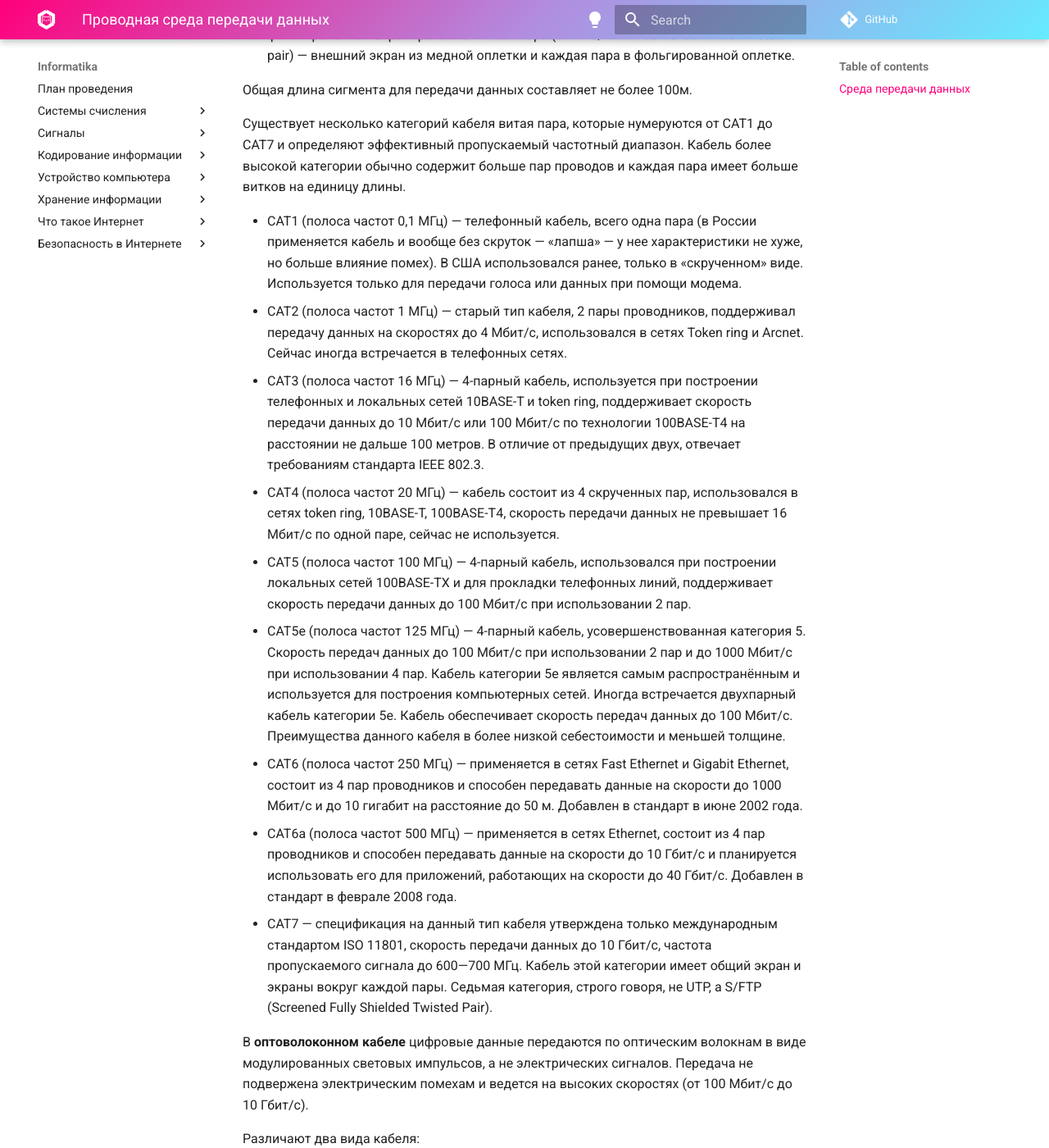
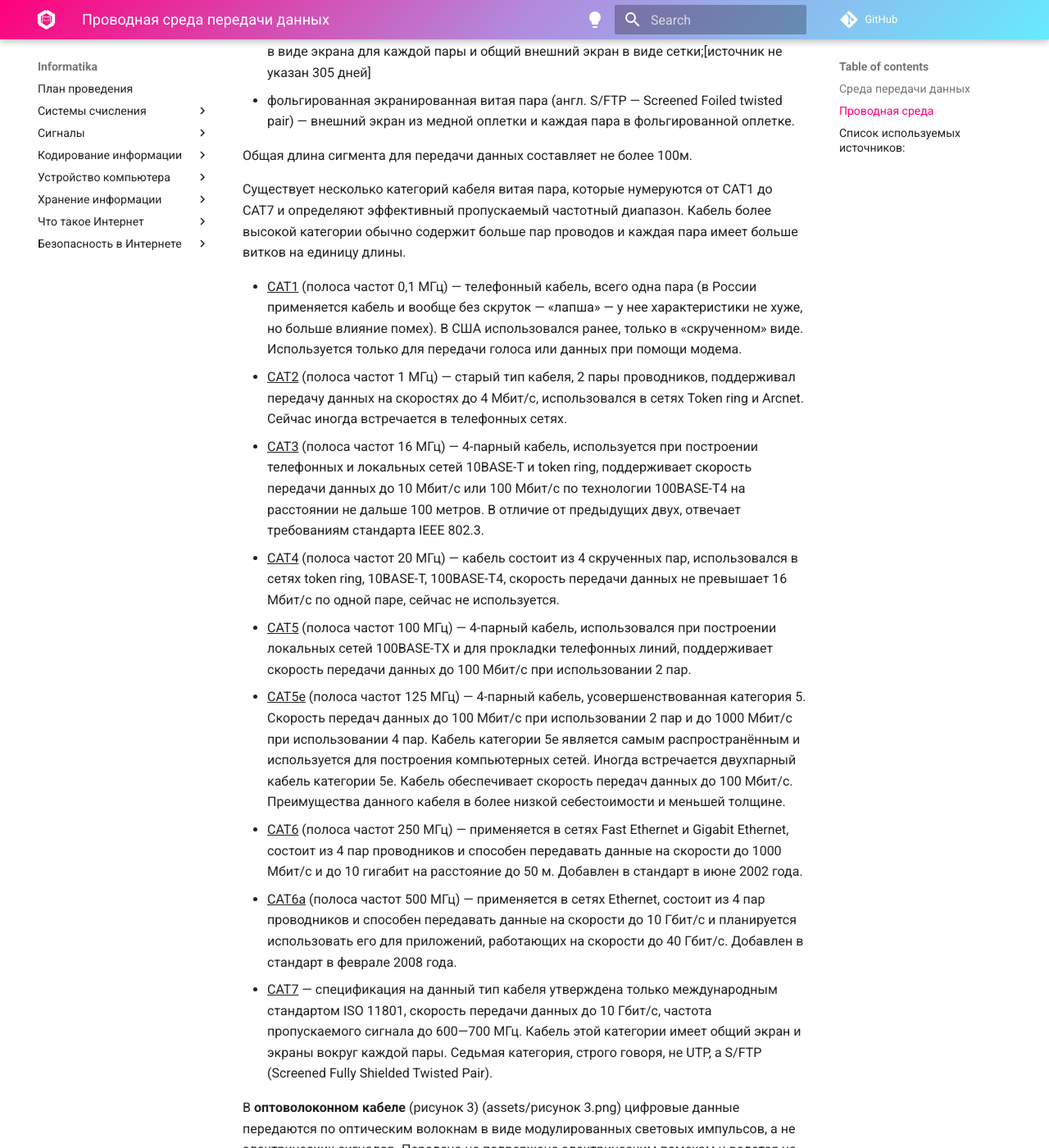
Before and after one commit to chabErch/Informatika, an MkDocs documentation site: the page built from docs/Основные блоки и устройство компьютера/Проводная среда передачи данных.md, in a window 1280 px wide and 1400 px high, scrolled down 1511 px. Shown: the whole window at 82% size. Built offline with MkDocs 1.6.1 and Material for MkDocs 9.7.7, drawn with Linux system fonts in a browser that asks for light colours; comment, search, counter and statistics services are not loaded; some of the changed text lies outside the part shown.

Commit message:
Update Проводная среда передачи данных.md

```diff
--- a/docs/Основные блоки и устройство компьютера/Проводная среда передачи данных.md
+++ b/docs/Основные блоки и устройство компьютера/Проводная среда передачи данных.md
@@ -1,8 +1,8 @@
 # Проводная среда передачи данных
 
-### Среда передачи данных
+## Среда передачи данных
 
-***Cреда передачи***— физическая субстанция, по которой происходит передача электрических, электромеханических, оптических, радиосигналов, использующихся для переноса той или иной информации. Среда передачи может быть естественной или искусственной.
+***Cреда передачи*** — физическая субстанция, по которой происходит передача  электрических, электромеханических, оптических, радиосигналов, использующихся для переноса той или иной информации. Среда передачи может быть естественной или искусственной.
 
 Выделяют следующие среды передачи:
 
@@ -11,19 +11,21 @@
 
 В качестве среды передачи сигналов между рабочими станциями зачастую используется <u>проводная среда</u>.
 
+## Проводная среда
+
 Наиболее распространенные:
 
 - коаксиальный кабель;
 - оптоволоконный кабель;
 - витая пара.
 
-***Коаксиальный кабель*** (коаксиальная пара) — электрический кабель, состоящий из расположенных соосно центрального проводника и экрана и служащий для передачи высокочастотных сигналов (рисунок 1).
+***Коаксиальный кабель*** (коаксиальная пара) — электрический кабель, состоящий из расположенных соосно центрального проводника и экрана и служащий для передачи высокочастотных сигналов (рисунок 1) (assets/рисунок 1.png).
 
 Электрические сигналы передаются по центральной жиле, которая изоляцией отделяется от металлической оплетки и защищает сигналы от внешних электромагнитных шумов и внешних электрических наводок.
 
 Данный тип кабеля практически не используется.
 
-***Витая пара*** — вид кабеля связи, представляет собой одну или несколько пар изолированных проводников, скрученных между собой (с небольшим числом витков на единицу длины), покрытых пластиковой оболочкой (рисунок 2).
+***Витая пара*** — вид кабеля связи, представляет собой одну или несколько пар изолированных проводников, скрученных между собой (с небольшим числом витков на единицу длины), покрытых пластиковой оболочкой (рисунок 2) (assets/рисунок 2.png).
 
 Свивание проводников производится с целью повышения степени связи между собой проводников одной пары (электромагнитная помеха одинаково влияет на оба провода пары) и последующего уменьшения электромагнитных помех от внешних источников, а также взаимных наводок при передаче дифференциальных сигналов. Для снижения связи отдельных пар кабеля (периодического сближения проводников различных пар) в кабелях UTP категории 5 и выше провода пары свиваются с различным шагом. Витая пара — один из компонентов современных структурированных кабельных систем. Используется в телекоммуникациях и в компьютерных сетях в качестве физической среды передачи сигнала во многих технологиях, таких как Ethernet, Arcnet и Token ring. В настоящее время, благодаря своей дешевизне и лёгкости в монтаже, является самым распространённым решением для построения проводных (кабельных) локальных сетей.
 
@@ -38,17 +40,17 @@
 
 Существует несколько категорий кабеля витая пара, которые нумеруются от CAT1 до CAT7 и определяют эффективный пропускаемый частотный диапазон. Кабель более высокой категории обычно содержит больше пар проводов и каждая пара имеет больше витков на единицу длины.
 
-- CAT1 (полоса частот 0,1 МГц) — телефонный кабель, всего одна пара (в России применяется кабель и вообще без скруток — «лапша» — у нее характеристики не хуже, но больше влияние помех). В США использовался ранее, только в «скрученном» виде. Используется только для передачи голоса или данных при помощи модема.
-- CAT2 (полоса частот 1 МГц) — старый тип кабеля, 2 пары проводников, поддерживал передачу данных на скоростях до 4 Мбит/с, использовался в сетях Token ring и Arcnet. Сейчас иногда встречается в телефонных сетях.
-- CAT3 (полоса частот 16 МГц) — 4-парный кабель, используется при построении телефонных и локальных сетей 10BASE-T и token ring, поддерживает скорость передачи данных до 10 Мбит/с или 100 Мбит/с по технологии 100BASE-T4 на расстоянии не дальше 100 метров. В отличие от предыдущих двух, отвечает требованиям стандарта IEEE 802.3.
-- CAT4 (полоса частот 20 МГц) — кабель состоит из 4 скрученных пар, использовался в сетях token ring, 10BASE-T, 100BASE-T4, скорость передачи данных не превышает 16 Мбит/с по одной паре, сейчас не используется.
-- CAT5 (полоса частот 100 МГц) — 4-парный кабель, использовался при построении локальных сетей 100BASE-TX и для прокладки телефонных линий, поддерживает скорость передачи данных до 100 Мбит/с при использовании 2 пар.
-- CAT5e (полоса частот 125 МГц) — 4-парный кабель, усовершенствованная категория 5. Скорость передач данных до 100 Мбит/с при использовании 2 пар и до 1000 Мбит/с при использовании 4 пар. Кабель категории 5e является самым распространённым и используется для построения компьютерных сетей. Иногда встречается двухпарный кабель категории 5e. Кабель обеспечивает скорость передач данных до 100 Мбит/с. Преимущества данного кабеля в более низкой себестоимости и меньшей толщине.
-- CAT6 (полоса частот 250 МГц) — применяется в сетях Fast Ethernet и Gigabit Ethernet, состоит из 4 пар проводников и способен передавать данные на скорости до 1000 Мбит/с и до 10 гигабит на расстояние до 50 м. Добавлен в стандарт в июне 2002 года.
-- CAT6a (полоса частот 500 МГц) — применяется в сетях Ethernet, состоит из 4 пар проводников и способен передавать данные на скорости до 10 Гбит/с и планируется использовать его для приложений, работающих на скорости до 40 Гбит/с. Добавлен в стандарт в феврале 2008 года.
-- CAT7 — спецификация на данный тип кабеля утверждена только международным стандартом ISO 11801, скорость передачи данных до 10 Гбит/с, частота пропускаемого сигнала до 600—700 МГц. Кабель этой категории имеет общий экран и экраны вокруг каждой пары. Седьмая категория, строго говоря, не UTP, а S/FTP (Screened Fully Shielded Twisted Pair).
+- <u>CAT1</u> (полоса частот 0,1 МГц) — телефонный кабель, всего одна пара (в России применяется кабель и вообще без скруток — «лапша» — у нее характеристики не хуже, но больше влияние помех). В США использовался ранее, только в «скрученном» виде. Используется только для передачи голоса или данных при помощи модема.
+- <u>CAT2</u> (полоса частот 1 МГц) — старый тип кабеля, 2 пары проводников, поддерживал передачу данных на скоростях до 4 Мбит/с, использовался в сетях Token ring и Arcnet. Сейчас иногда встречается в телефонных сетях.
+- <u>CAT3</u> (полоса частот 16 МГц) — 4-парный кабель, используется при построении телефонных и локальных сетей 10BASE-T и token ring, поддерживает скорость передачи данных до 10 Мбит/с или 100 Мбит/с по технологии 100BASE-T4 на расстоянии не дальше 100 метров. В отличие от предыдущих двух, отвечает требованиям стандарта IEEE 802.3.
+- <u>CAT4</u> (полоса частот 20 МГц) — кабель состоит из 4 скрученных пар, использовался в сетях token ring, 10BASE-T, 100BASE-T4, скорость передачи данных не превышает 16 Мбит/с по одной паре, сейчас не используется.
+- <u>CAT5</u> (полоса частот 100 МГц) — 4-парный кабель, использовался при построении локальных сетей 100BASE-TX и для прокладки телефонных линий, поддерживает скорость передачи данных до 100 Мбит/с при использовании 2 пар.
+- <u>CAT5e</u> (полоса частот 125 МГц) — 4-парный кабель, усовершенствованная категория 5. Скорость передач данных до 100 Мбит/с при использовании 2 пар и до 1000 Мбит/с при использовании 4 пар. Кабель категории 5e является самым распространённым и используется для построения компьютерных сетей. Иногда встречается двухпарный кабель категории 5e. Кабель обеспечивает скорость передач данных до 100 Мбит/с. Преимущества данного кабеля в более низкой себестоимости и меньшей толщине.
+- <u>CAT6</u> (полоса частот 250 МГц) — применяется в сетях Fast Ethernet и Gigabit Ethernet, состоит из 4 пар проводников и способен передавать данные на скорости до 1000 Мбит/с и до 10 гигабит на расстояние до 50 м. Добавлен в стандарт в июне 2002 года.
+- <u>CAT6a</u> (полоса частот 500 МГц) — применяется в сетях Ethernet, состоит из 4 пар проводников и способен передавать данные на скорости до 10 Гбит/с и планируется использовать его для приложений, работающих на скорости до 40 Гбит/с. Добавлен в стандарт в феврале 2008 года.
+- <u>CAT7</u> — спецификация на данный тип кабеля утверждена только международным стандартом ISO 11801, скорость передачи данных до 10 Гбит/с, частота пропускаемого сигнала до 600—700 МГц. Кабель этой категории имеет общий экран и экраны вокруг каждой пары. Седьмая категория, строго говоря, не UTP, а S/FTP (Screened Fully Shielded Twisted Pair).
 
-В **оптоволоконном кабеле** цифровые данные передаются по оптическим волокнам в виде модулированных световых импульсов, а не электрических сигналов. Передача не подвержена электрическим помехам и ведется на высоких скоростях (от 100 Мбит/с до 10 Гбит/с).
+В **оптоволоконном кабеле** (рисунок 3) (assets/рисунок 3.png) цифровые данные передаются по оптическим волокнам в виде модулированных световых импульсов, а не электрических сигналов. Передача не подвержена электрическим помехам и ведется на высоких скоростях (от 100 Мбит/с до 10 Гбит/с).
 
 Различают два вида кабеля:
 
@@ -61,3 +63,10 @@
 2. <u>Одномодовый</u> ­ - центральная жила состоит из одной моды. Ограничения по длине практически отсутствуют. Длина сегмента может быть 5-80 км в зависимости от оптического передатчика на концах. Скорость передачи от 10 Гбит/с и более. Центральная жила имеет диметр 9 мкмм. Передача данных осуществляется как по одной жиле, используя разную длину волны, так и по двум.
 
 Кабель может включать в себя от 2 до 64 жил. Оптический кабель может быть как для внешнего, так и для внутреннего исполнения. Кабель для внешнего исполнения защищен относительно от внутреннего.
+
+## Список используемых источников:
+
+1. https://vseprezentacii.com/api/?task=pdf&id=733514
+2. https://studfile.net/preview/2152893/page:3/
+3. http://urtk.su/net/books/Rudenkov.pdf
+4. https://electronictextbooktfypd.tilda.ws/physical_data
```
